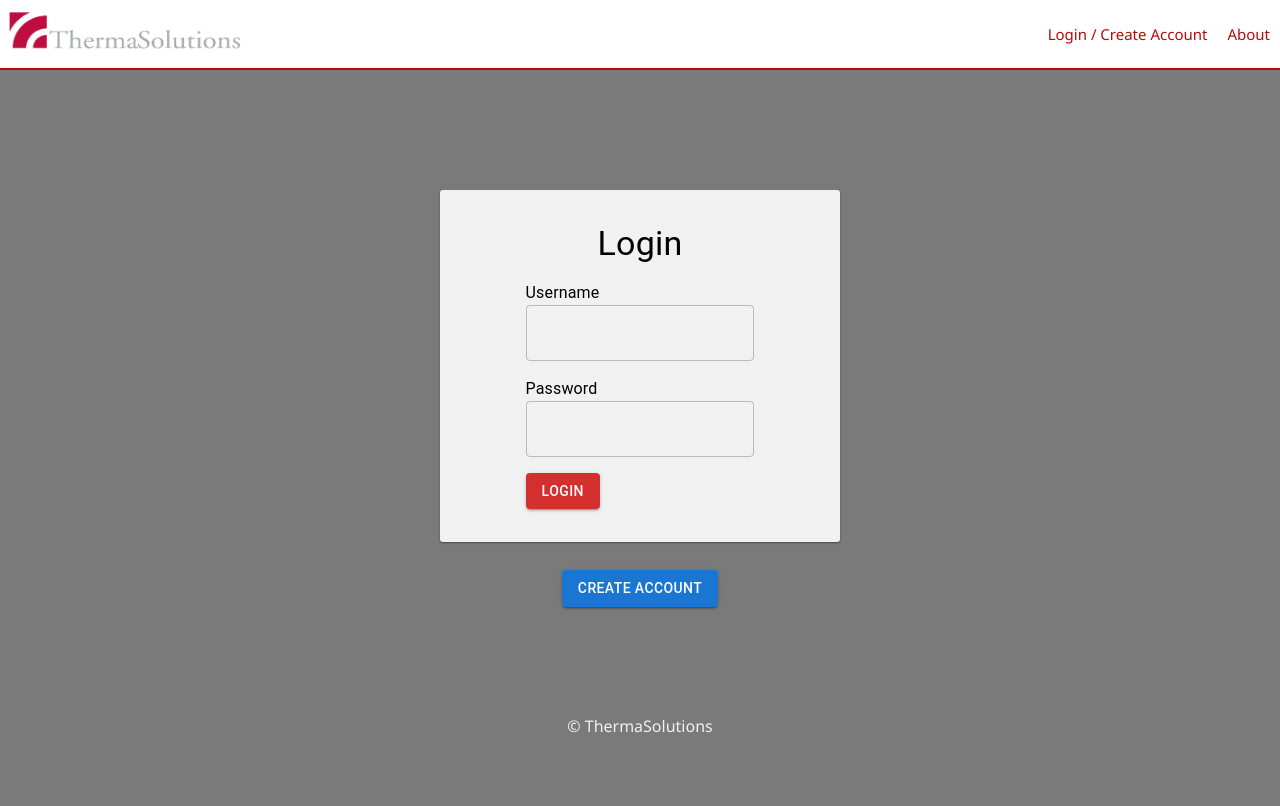
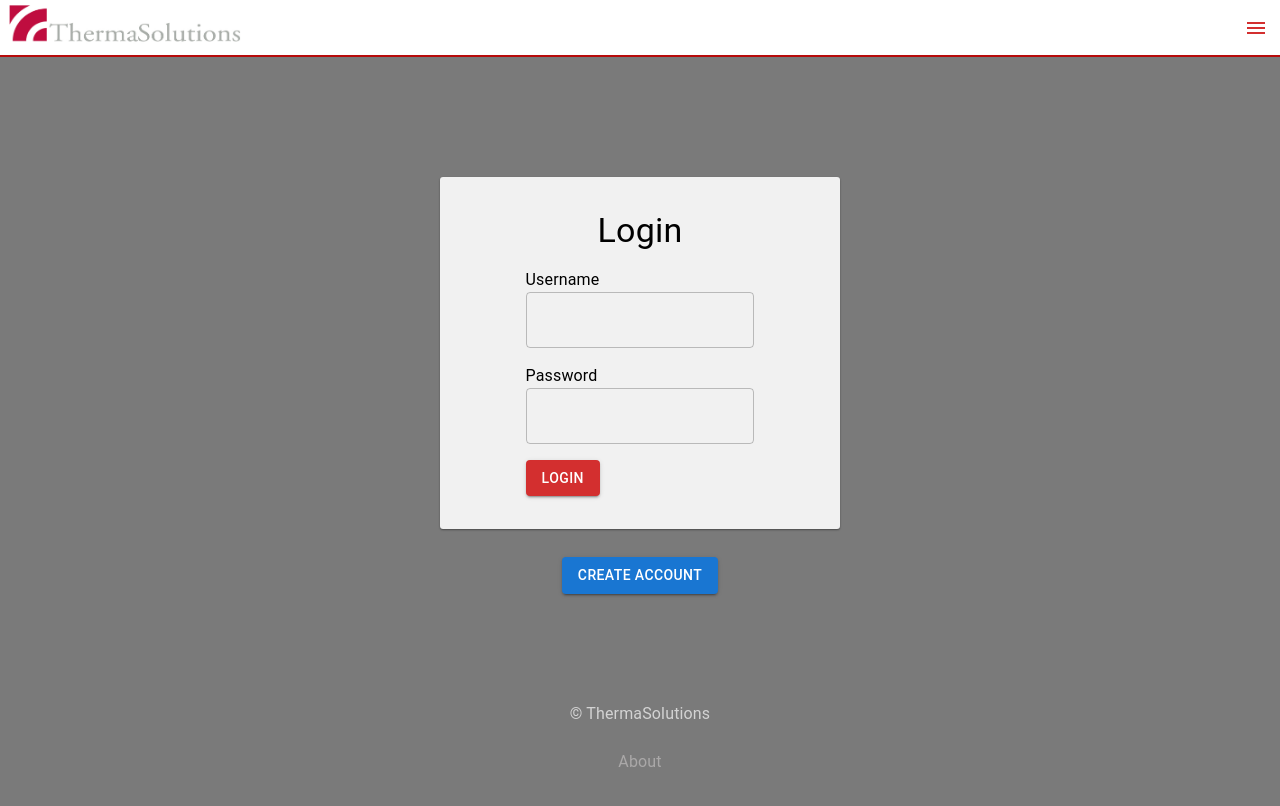
Before and after one commit to PrimeTherma/thermasolutions-app, a React (Create React App) app: page /#/chart in a window 1280 px wide. Shown: the top 806 px of the page. Built offline with nearby package versions, Linux system fonts and the light colour scheme; no server answers.

Commit message:
styled nav and footer, along with moving buttons

```diff
--- a/src/components/AdminPage/AdminPage.css
+++ b/src/components/AdminPage/AdminPage.css
@@ -1,8 +1,9 @@
 .adminButton {
-    display: flex;
+    /* display: flex;
     justify-content: center;
-    align-items: center;
+    align-items: center; */
     margin-top: 30px;
+    margin-left: 150px;
 }
 
 .header{
--- a/src/components/AdminPage/AdminPage.jsx
+++ b/src/components/AdminPage/AdminPage.jsx
@@ -52,6 +52,15 @@ function AdminPage() {
 
   return (
     <div>
+      <div className="adminButton">
+        <Button
+          sx={{m: 1}}
+          variant="contained"
+          onClick={handleGoBackBtn}
+          >
+          Go Back
+        </Button>
+      </div>
       <div className="header">
         <Typography align="center" variant="h4" color="lightgrey">DIAGNOSTICS HISTORY</Typography>
       </div>
@@ -74,7 +83,7 @@ function AdminPage() {
                 <TableCell>{allProcedure?.total_htu}</TableCell>
                 <TableCell>{allProcedure?.notes}</TableCell>
                 <TableCell>
-                  <Button variant="contained" color="error" onClick={deleteRow} value={store.procedure[0]?.id}>
+                  <Button variant="contained" color="warning" onClick={deleteRow} value={store.procedure[0]?.id}>
                   <DeleteForeverIcon />
                   </Button>
                 </TableCell>
@@ -83,15 +92,6 @@ function AdminPage() {
           </TableBody>
         </Table>
       </TableContainer>
-      <div className="adminButton">
-        <Button
-          sx={{m: 1}}
-          variant="contained"
-          onClick={handleGoBackBtn}
-          >
-          Go Back
-        </Button>
-      </div>
     </div>
   );
 }
--- a/src/components/Footer/Footer.css
+++ b/src/components/Footer/Footer.css
@@ -1,6 +1,26 @@
-footer {
+.footer {
   margin-top: 80px;
   padding: 20px;
   text-align: center;
   color: #f0f0f0;
 }
+
+.footLink {
+  display: inline-block;
+  color: rgb(170, 168, 168);
+  /* background-color: #ffffff; */
+  text-align: center;
+  padding: 24px 10px;
+  text-decoration: none;
+  font-size: 15px;
+
+  /* these last two make the logout button in
+  the nav bar look like another link */
+  border: none;
+  cursor: pointer;
+  outline: 0;
+}
+
+.footLink:hover {
+  color: rgb(112, 3, 3);
+}
--- a/src/components/Footer/Footer.jsx
+++ b/src/components/Footer/Footer.jsx
@@ -1,5 +1,9 @@
 import React from 'react';
 import './Footer.css';
+import { Link } from 'react-router-dom';
+import { useSelector } from 'react-redux';
+
+import Typography from '@mui/material/Typography';
 
 // This is one of our simplest components
 // It doesn't have local state, so it can be a function component.
@@ -7,7 +11,36 @@ import './Footer.css';
 // or even care what the redux state is, so it doesn't need 'connect()'
 
 function Footer() {
-  return <footer>&copy; ThermaSolutions</footer>;
+
+  const user = useSelector((store) => store.user);
+
+  return (
+    <center className="footer">
+      <Typography color="lightgrey">&copy; ThermaSolutions</Typography>
+      <div>
+        {/* If a user is logged in, show these links */}
+        {user.id && (
+          <>
+            <Link className="footLink" to="/start">
+              <Typography>New Procedure</Typography>
+            </Link>
+
+            <Link className="footLink" to="/chart">
+              <Typography>Chart Page</Typography>
+            </Link>
+
+            <Link className="footLink" to="/history">
+              <Typography>Procedure History</Typography>
+            </Link>
+          </>
+        )}
+
+        <Link className="footLink" to="/about">
+          <Typography>About</Typography>
+        </Link>
+      </div>
+    </center>
+  )
 }
 
 export default Footer;
--- a/src/components/HistoryPage/HistoryPage.jsx
+++ b/src/components/HistoryPage/HistoryPage.jsx
@@ -181,12 +181,12 @@ function HistoryPage() {
                           onClick={(event) => handleEditSubmit(event)}
                           value={store.procedure[0]?.id}
                         >
-                          Set
+                          Submit
                         </Button>
                       </>
                     )}</TableCell>
               <TableCell>
-                <Button variant="contained" color="error" onClick={deleteRow} value={store.procedure[0]?.id}>
+                <Button variant="contained" color="warning" onClick={deleteRow} value={store.procedure[0]?.id}>
                   <DeleteForeverIcon />
                 </Button>
               </TableCell>
@@ -202,9 +202,8 @@ function HistoryPage() {
         <Button
           sx={{m: 1}}
           variant="contained"
-          color="error"
           onClick={hideDiagnostics}
-          >Hide
+          >Go Back
         </Button>
         <Button
           sx={{m: 1}}
--- a/src/components/Nav/Nav.jsx
+++ b/src/components/Nav/Nav.jsx
@@ -3,9 +3,35 @@ import { Link } from 'react-router-dom';
 import LogOutButton from '../LogOutButton/LogOutButton';
 import './Nav.css';
 import { useSelector } from 'react-redux';
+import { useDispatch } from 'react-redux';
+
+import Box from '@mui/material/Box';
+import Avatar from '@mui/material/Avatar';
+import Menu from '@mui/material/Menu';
+import MenuItem from '@mui/material/MenuItem';
+import ListItemIcon from '@mui/material/ListItemIcon';
+import Divider from '@mui/material/Divider';
+import IconButton from '@mui/material/IconButton';
+import Typography from '@mui/material/Typography';
+import Tooltip from '@mui/material/Tooltip';
+import PersonAdd from '@mui/icons-material/PersonAdd';
+import Settings from '@mui/icons-material/Settings';
+import Logout from '@mui/icons-material/Logout';
+import MenuIcon from '@mui/icons-material/Menu';
 
 function Nav() {
   const user = useSelector((store) => store.user);
+
+  const dispatch = useDispatch();
+
+  const [anchorEl, setAnchorEl] = React.useState(null);
+  const open = Boolean(anchorEl);
+  const handleClick = (event) => {
+    setAnchorEl(event.currentTarget);
+  };
+  const handleClose = () => {
+    setAnchorEl(null);
+  };
 
   return (
     <div className="nav">
@@ -16,36 +42,111 @@ function Nav() {
         {/* <h2 className="nav-title">ThermaSolutions</h2> */}
       </Link>
       <div>
+        <React.Fragment>
+          <Box sx={{ display: 'flex', alignItems: 'center', textAlign: 'center' }}>
+            <Tooltip title="Menu">
+              <IconButton
+                onClick={handleClick}
+                size="large"
+                sx={{ ml: 2 }}
+                aria-controls={open ? 'account-menu' : undefined}
+                aria-haspopup="true"
+                aria-expanded={open ? 'true' : undefined}
+              >
+                <MenuIcon color="error" size="large"/>
+              </IconButton>
+            </Tooltip>
+          </Box>
+          <Menu
+            anchorEl={anchorEl}
+            id="account-menu"
+            open={open}
+            onClose={handleClose}
+            onClick={handleClose}
+            PaperProps={{
+              elevation: 0,
+              sx: {
+                overflow: 'visible',
+                filter: 'drop-shadow(0px 2px 8px rgba(0,0,0,0.32))',
+                mt: 1.5,
+                '& .MuiAvatar-root': {
+                  width: 32,
+                  height: 32,
+                  ml: -0.5,
+                  mr: 1,
+                },
+                '&:before': {
+                  content: '""',
+                  display: 'block',
+                  position: 'absolute',
+                  top: 0,
+                  right: 14,
+                  width: 10,
+                  height: 10,
+                  bgcolor: 'background.paper',
+                  transform: 'translateY(-50%) rotate(45deg)',
+                  zIndex: 0,
+                },
+              },
+            }}
+            transformOrigin={{ horizontal: 'right', vertical: 'top' }}
+            anchorOrigin={{ horizontal: 'right', vertical: 'bottom' }}
+          >
           {/* If no user is logged in, show these links */}
           {!user.id && (
             // If there's no user, show login/registration links
-          <Link className="navLink" to="/login">
+            <MenuItem >
+                <Link className="footLink" to="/login">
                   Login / Create Account
                 </Link>
+            </MenuItem>
           )}
-
+          {/* If a user is logged in, show these links */}
+          {user.id && (
+            <MenuItem>
+              <Link className="footLink" to="/start">
+                New Procedure
+              </Link>
+            </MenuItem>
+          )}
+          {/* If a user is logged in, show these links */}
+          {user.id && (
+            <MenuItem>
+              <Link className="footLink" to="/chart">
+                Chart Page
+              </Link>
+            </MenuItem>
+          )}
+          {/* If a user is logged in, show these links */}
+          {user.id && (
+            <MenuItem>
+              <Link className="footLink" to="/history">
+                Procedure History
+              </Link>
+            </MenuItem>
+          )}
+            <MenuItem>
+              <Link className="footLink" to="/about">
+                About
+              </Link>
+            </MenuItem>
             {/* If a user is logged in, show these links */}
             {user.id && (
               <>
-            <Link className="navLink" to="/start">
-              New Procedure
+                <Divider />
+                <MenuItem className="footLink">
+                  {/* <ListItemIcon>
+                    <Logout fontSize="small" />
+                  </ListItemIcon> */}
+                    {/* <LogOutButton className="footLink" /> */}
+                  <Link className="footLink" onClick={() => dispatch({ type: 'LOGOUT' })}>
+                    Log Out
                   </Link>
-
-            <Link className="navLink" to="/chart">
-              Chart Page
-            </Link>
-
-            <Link className="navLink" to="/history">
-              Procedure History
-            </Link>
-
-            <LogOutButton className="navLink" />
+                </MenuItem>
               </>
             )}
-
-        <Link className="navLink" to="/about">
-          About
-        </Link>
+          </Menu>
+        </React.Fragment>
       </div>
     </div>
   );
```
Lines whose indentation alone changed are shown as unchanged.
